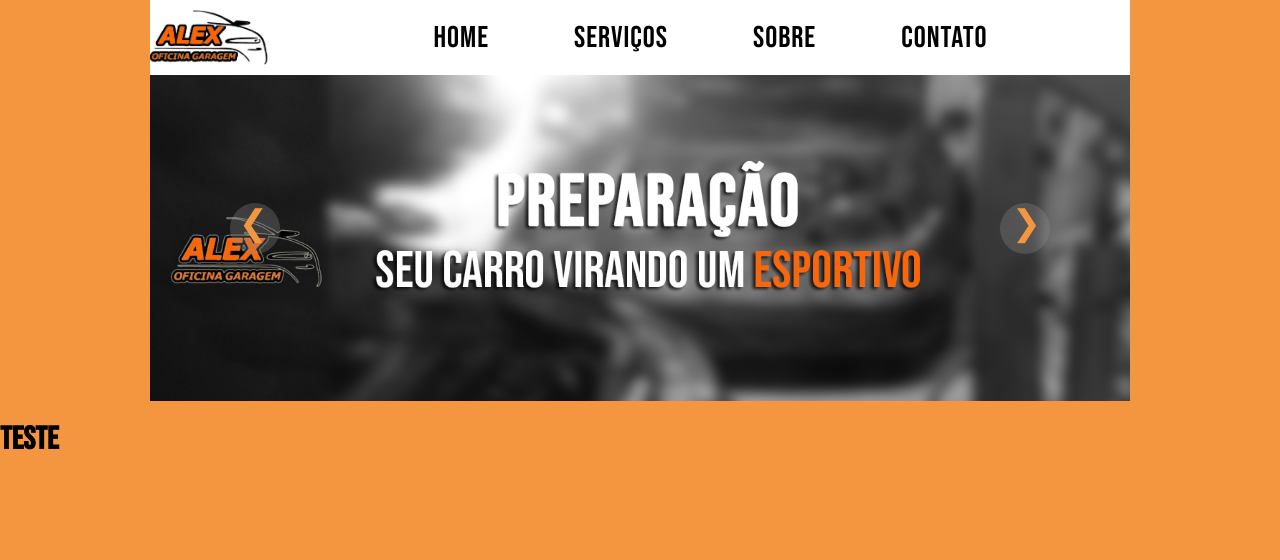
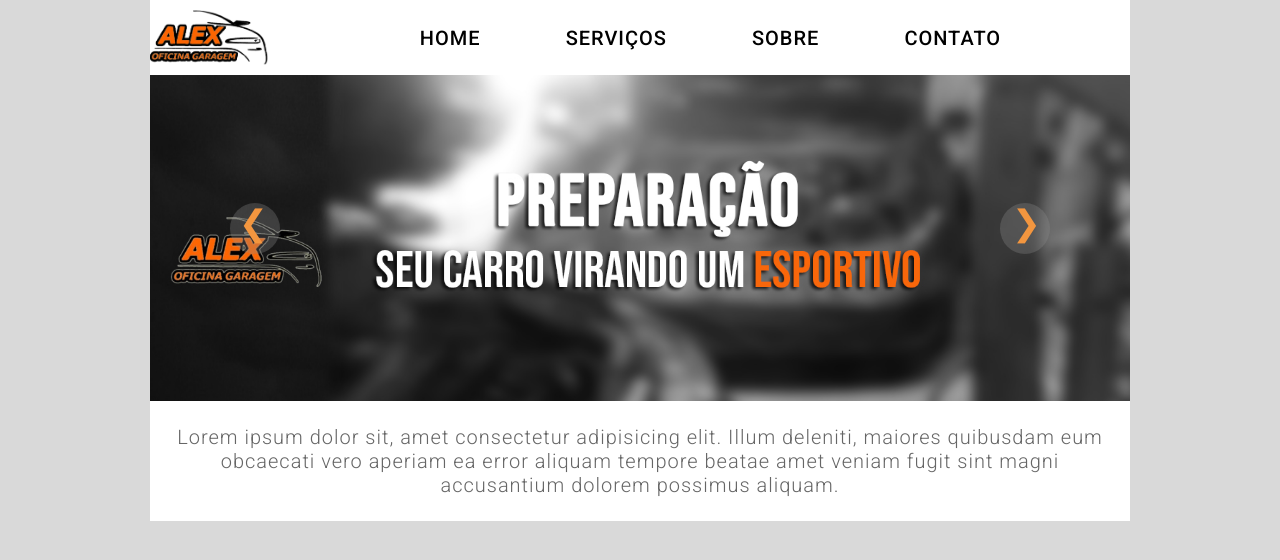
Before and after one commit to lucasvmiranda/site_oficinamecanica, a plain HTML site: page index.html in a window 1280 px wide. Drawn offline with Linux system fonts and the light colour scheme.

Commit message:
add texto de descricao

```diff
--- a/css/style.css
+++ b/css/style.css
@@ -1,16 +1,22 @@
-@import url('https://fonts.googleapis.com/css2?family=Bebas+Neue&display=swap');
+@import url('https://fonts.googleapis.com/css2?family=Roboto:wght@100;300;500;700;900&display=swap');
 
+:root{
+  --prymary-color: #f3963f;
+  --second-color: rgba(143, 143, 143, 0.3);
+  --third-color: rgba(0, 0, 0, 0.6);
+  --fourth-color: rgba(161, 161, 161, 0.4);
+}
 
 *{
   margin: 0;
   padding: 0;
   border: 0;
   box-sizing: border-box;
-  font-family: 'Bebas Neue', cursive;
+  font-family: 'Roboto', sans-serif;
 }
 
 body {
-  background-color: #f3963f;
+  background-color: var(--fourth-color);
 }
 
 .container{
@@ -44,8 +50,8 @@ nav ul {
 
 nav ul li{
   display: inline-block;
-  padding: 16px 15px;
-  font-size: 30px;
+  padding: 23px 15px;
+  font-size: 20px;
   font-weight: 500;
   text-transform: uppercase;
   letter-spacing: 1px;
@@ -54,8 +60,8 @@ nav ul li{
 }
 
 nav ul li:hover {
-  color: #f3963f;
-  border-bottom: #f3963f solid 3px;
+  color: var(--prymary-color);
+  border-bottom: var(--prymary-color) solid 3px;
 }
 
 
@@ -82,8 +88,8 @@ nav ul li:hover {
   text-align: center;
   font-size: 35px;
   top: 16vh;
-  background-color: rgba(143, 143, 143, 0.3);
-  color: #f3963f;
+  background-color: var(--second-color);
+  color: var(--prymary-color);
   border-radius: 50%;
   cursor: pointer;
 }
@@ -118,3 +124,13 @@ nav ul li:hover {
   from {opacity: .4}
   to {opacity: 1}
 }
+
+/* informação */
+.desc{
+  padding: 24px;
+  text-align: center;
+  color: var(--third-color);
+  font-size: 20px;
+  font-weight: 350;
+  letter-spacing: 1px;
+}
--- a/index.html
+++ b/index.html
@@ -40,9 +40,10 @@
         <a class="prev" onclick="plusSlides(-1)"> &#10094;</a>
         <a class="next" onclick="plusSlides(1)"> &#10095;</a>
     </div>
-    <br>
-    <div>
-        <h1>teste</h1>
+    <div class="desc container">
+        <p>Lorem ipsum dolor sit, amet consectetur adipisicing elit. Illum deleniti, maiores quibusdam
+        eum obcaecati vero aperiam ea error aliquam  tempore beatae amet veniam fugit sint magni
+        accusantium dolorem possimus aliquam.</p>
     </div>
 
     <script src="top.js"></script>
```
